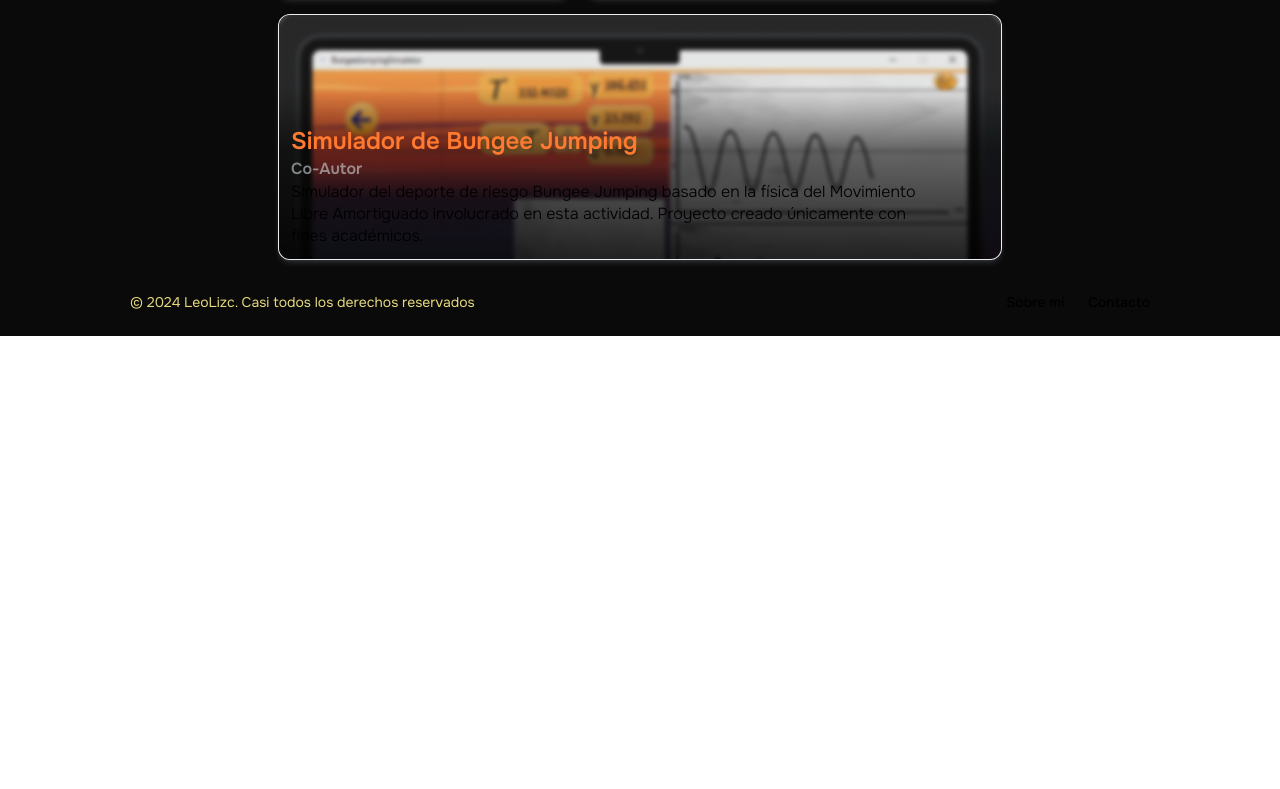
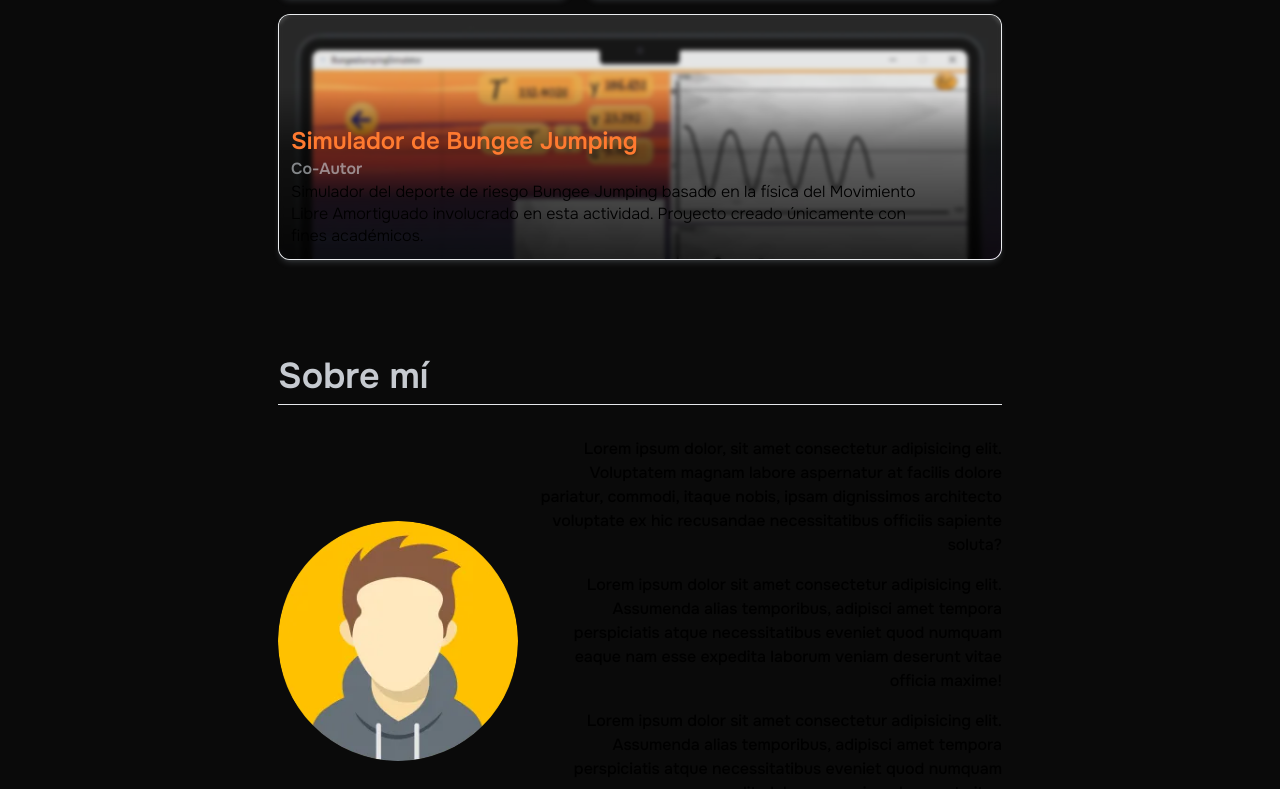
Before and after one commit to LeoLizc/leolizc.portfolio, a Next.js app: page / in a window 1280 px wide. Shown: the part 2008-2797 px from the top of the page. Before the commit the page ends 2344 px from the top, so only its background shows below. Built offline with nearby package versions, Linux system fonts and the light colour scheme.

Commit message:
Add About me section

```diff
--- a/src/app/page.tsx
+++ b/src/app/page.tsx
@@ -1,9 +1,10 @@
-import Projects from '@/ui/sections/projects';
 import Badge from '@components/badge';
 import { GithubIcon, LinkedInIcon, MailIcon } from '@components/icons';
 import Indicator from '@components/indicator';
 import SectionLayout from '@components/section-layout';
+import AboutMe from '@sections/about-me';
 import Experience from '@sections/experience';
+import Projects from '@sections/projects';
 
 export default function Home() {
   // ? Alternative text color #8ec8fb
@@ -45,6 +46,9 @@ export default function Home() {
       <SectionLayout title="Proyectos" id="proyectos">
         <Projects />
       </SectionLayout>
+      <SectionLayout title="Sobre mí" id="sobre-mi">
+        <AboutMe />
+      </SectionLayout>
     </main>
   );
 }
--- /dev/null
+++ b/src/ui/sections/about-me.tsx
@@ -0,0 +1,32 @@
+import Image from 'next/image';
+
+export default function AboutMe() {
+  return (
+    <section className="flex flex-col md:flex-row justify-center items-center gap-4">
+      <Image
+        className="rounded-full size-60"
+        width="200"
+        height="200"
+        src="/imgs/avatar.webp"
+        alt="Foto de Leo"
+      />
+      <div className="[&>p]:mb-4 md:[&>p]:text-right [&>p]:text-left [&>p]:font-medium">
+        <p>
+          Lorem ipsum dolor, sit amet consectetur adipisicing elit. Voluptatem magnam labore
+          aspernatur at facilis dolore pariatur, commodi, itaque nobis, ipsam dignissimos
+          architecto voluptate ex hic recusandae necessitatibus officiis sapiente soluta?
+        </p>
+        <p>
+          Lorem ipsum dolor sit amet consectetur adipisicing elit. Assumenda alias
+          temporibus, adipisci amet tempora perspiciatis atque necessitatibus eveniet quod
+          numquam eaque nam esse expedita laborum veniam deserunt vitae officia maxime!
+        </p>
+        <p>
+          Lorem ipsum dolor sit amet consectetur adipisicing elit. Assumenda alias
+          temporibus, adipisci amet tempora perspiciatis atque necessitatibus eveniet quod
+          numquam eaque nam esse expedita laborum veniam deserunt vitae officia maxime!
+        </p>
+      </div>
+    </section>
+  );
+}
```
